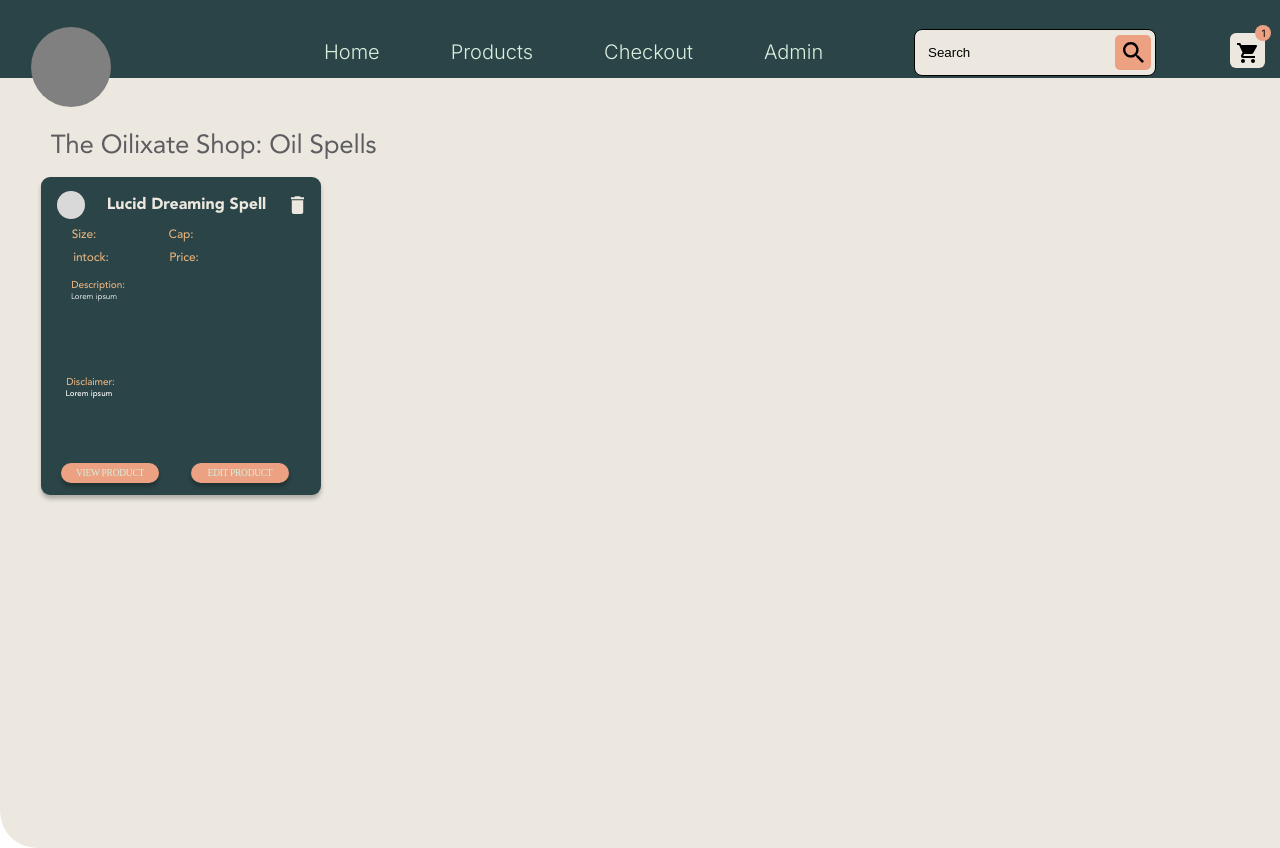
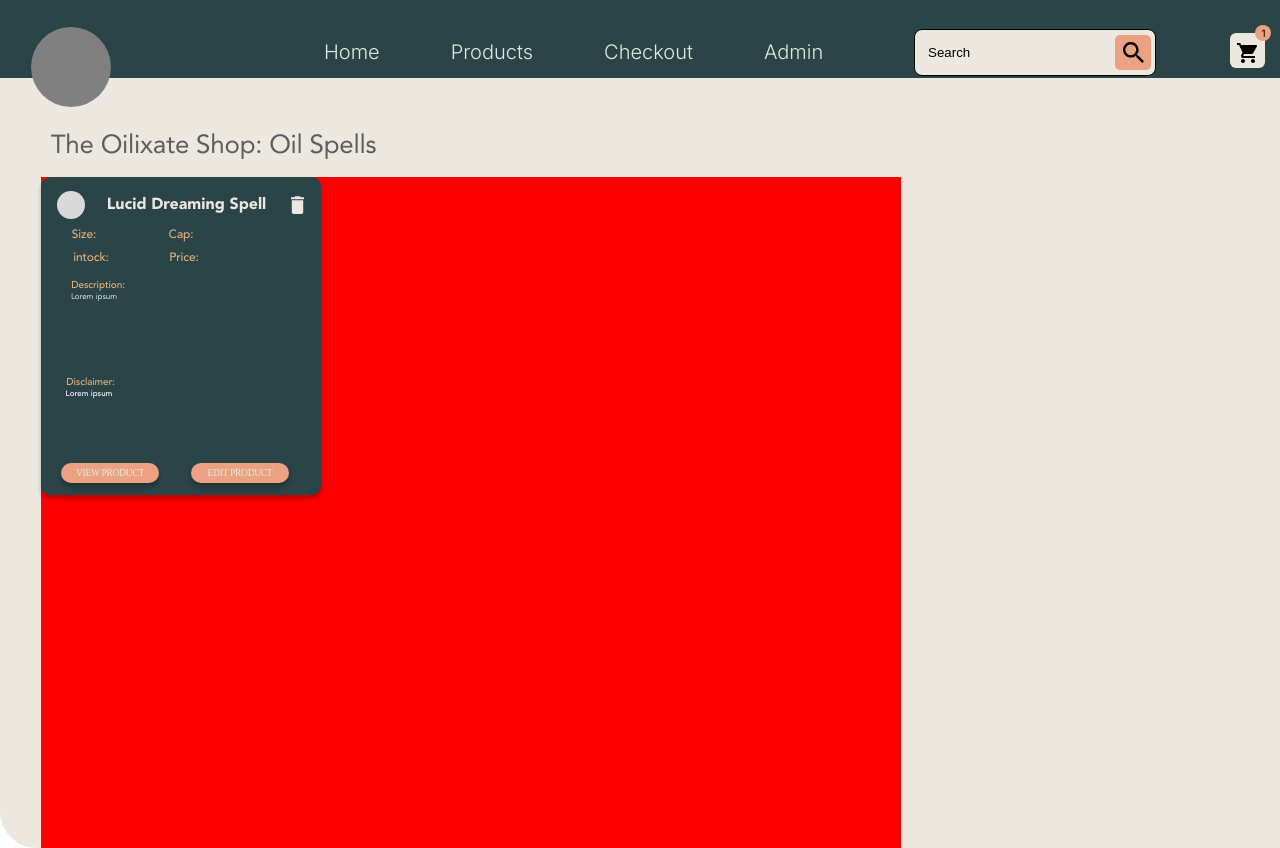
Before and after one commit to Tsebo200/Oilixate, a React (Create React App) app in the folder client/: page /Admin in a window 1280 px wide. Shown: the top 848 px of the page. Built offline with nearby package versions, Linux system fonts and the light colour scheme.

Commit message:
Card Container added in Admin

```diff
--- a/client/src/components/Admin.js
+++ b/client/src/components/Admin.js
@@ -8,6 +8,7 @@ const Admin = () => {
             <div className="admin-container">
             <p className="admin-heading">The Oilixate Shop: Oil Spells</p>
             </div>
+            <div className="card-container">
                 <div className="card-one">
                     <div className="oil-img"></div>
                     <p className="oil-name">Lucid Dreaming Spell</p>
@@ -24,6 +25,7 @@ const Admin = () => {
                     <div className="edit-btn"><p className="edit-text">Edit product</p></div>
                 </div>
             </div>
+        </div>
         </>
     )
 }
--- a/client/src/index.css
+++ b/client/src/index.css
@@ -1679,12 +1679,20 @@ color: #ECE8DF;
   color: #5D5C61;
 }
 
+/* Card Conatiner Start */
+.card-container{
+  position: relative;
+  width: 860px;
+  height: 671px;
+  background: red;
+  left: 41px;
+  top: 99px;
+}
+
 .card-one{
   position: relative;
   width: 280px;
   height: 318px;
-  left: 41px;
-  top: 99px;
   background: #2B4447;
   box-shadow: 0px 4px 4px rgba(0, 0, 0, 0.25);
   border-radius: 9px;
```
Lines whose indentation alone changed are shown as unchanged.
